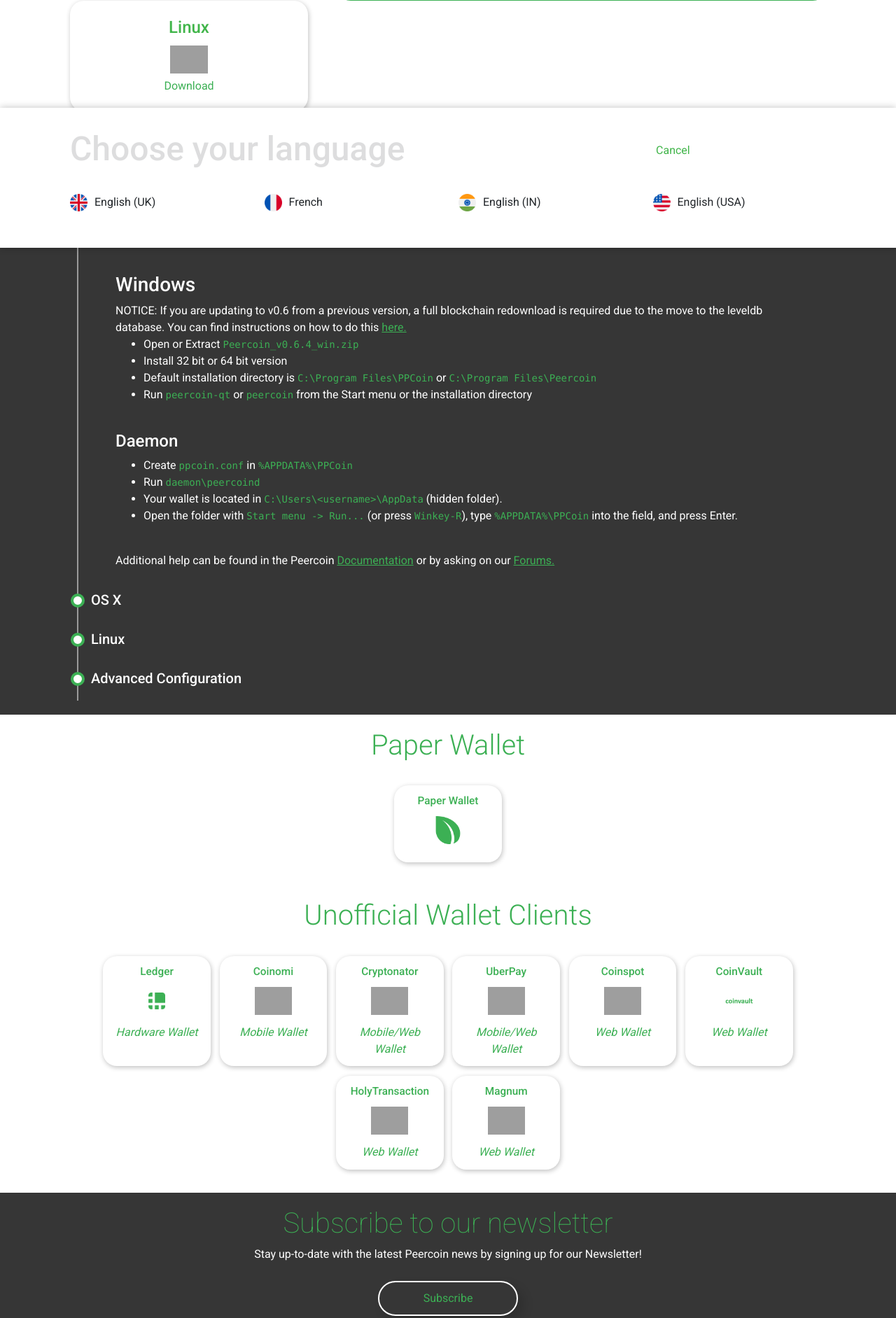
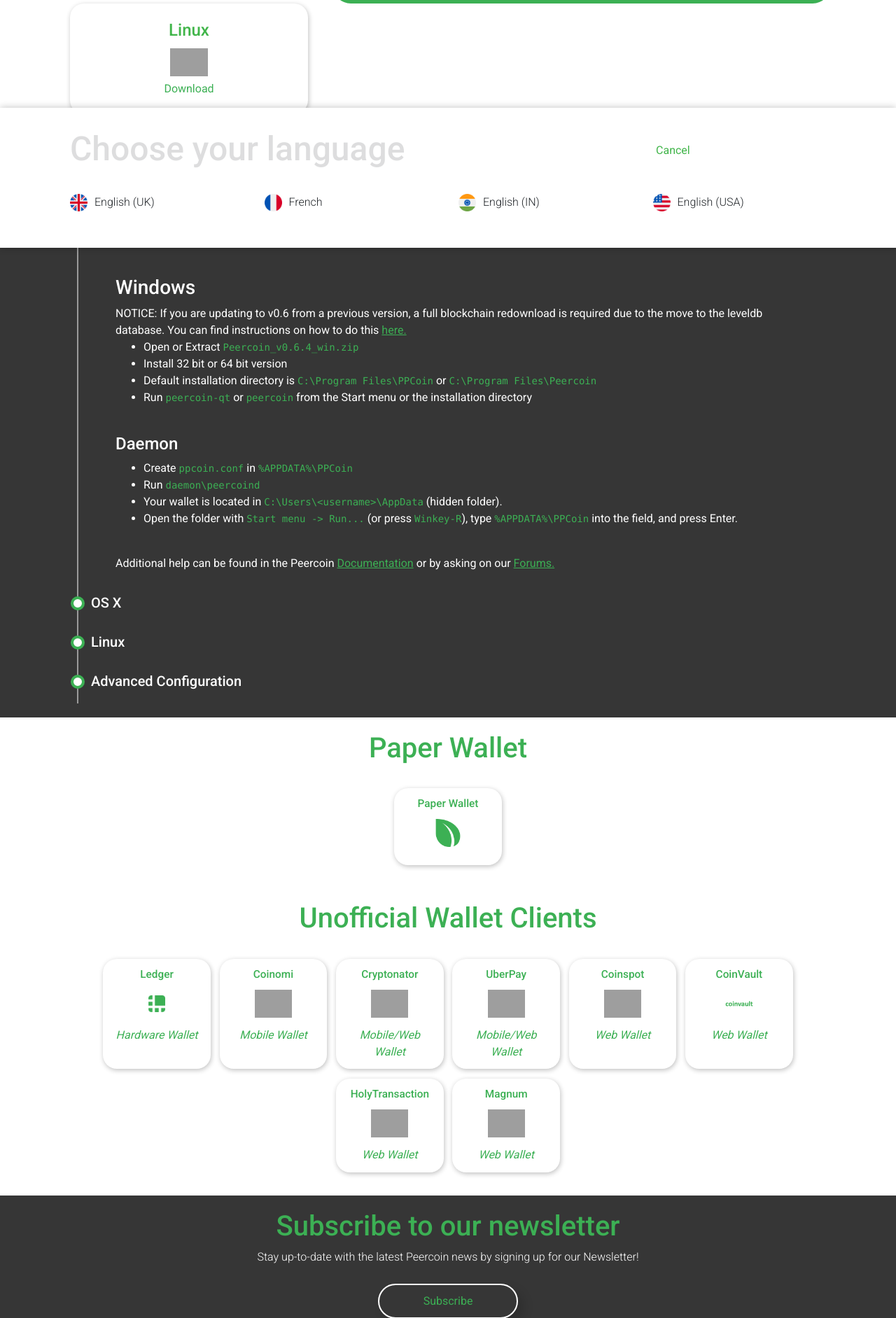
Before and after one commit to kazzkiq/new, a PHP site: page /wallet.html in a window 1280 px wide. Shown: the part 846-2729 px from the top of the page at 70% size. Run offline with PHP 8.4, Linux system fonts and the light colour scheme; some libraries are stand-ins or nearby versions; grey boxes are pictures that could not be loaded.

Commit message:
Small changes

```diff
--- a/css/style.css
+++ b/css/style.css
@@ -27,6 +27,9 @@
     padding-top: 10vh;
 }
 
+p {
+    font-weight: 300;
+}
 
 /*Medium Blog code */
 
@@ -760,7 +763,7 @@
 
 section#six h1.title {
     color: #3cb054;
-    font-weight: 200;
+    font-weight: 500;
 }
 
 section#six p.desc {
@@ -804,12 +807,12 @@
 }
 
 section#seven .title {
-    font-weight: 300;
+    font-weight: 500;
     color: #3cb054;
 }
 
 section#seven .title-alt {
-    font-weight: 300;
+    font-weight: 500;
     color: #000;
 }
 
--- a/footer.html
+++ b/footer.html
@@ -64,7 +64,7 @@
 document.write( '            <div class=\"container postfooter\">\n' );
 document.write( '                <div class=\"row\">\n' );
 document.write( '                    <div class=\"col-12\">\n' );
-document.write( '                        <span class=\"copyright\">Copyright © 2019 Peercoin Foundation  |  All Right Reserved</span>\n' );
+document.write( '                        <span class=\"copyright\">Copyright © 2019 Peercoin Foundation  |  All Rights Reserved</span>\n' );
 document.write( '                        <span class=\"right\">Website Funded by Iterative Capital</span>\n' );
 document.write( '                    </div>\n' );
 document.write( '                </div>\n' );
--- a/readable/footer-readable.html
+++ b/readable/footer-readable.html
@@ -64,7 +64,7 @@
             <div class="container postfooter">
                 <div class="row">
                     <div class="col-12">
-                        <span class="copyright">Copyright © 2019 Peercoin Foundation  |  All Right Reserved</span>
+                        <span class="copyright">Copyright © 2019 Peercoin Foundation  |  All Rights Reserved</span>
                         <span class="right">Website Funded by Iterative Capital</span>
                     </div>
                 </div>
--- a/wallet.html
+++ b/wallet.html
@@ -25,9 +25,8 @@
             <script language="javascript" type="text/javascript" src="menu.html"></script>
             <!-- MENU CODE CHUNK ABOVE.  PASTE TO UPDATE PAGES-->
             <div id="header-content" class="center-content">
-                <h1 class="title" style="padding-top: 150px">Peercoin Wallet</h1>
+                <h1 class="title" style="padding-top: 150px">Wallets</h1>
                 <br>
-                <!-- <p class="desc" style="padding-bottom: 40px">Hold and send Peercoin with the Peercoin Wallet client</p> -->
                 <div class="buttonWrap">
                     <a href="#install"><span><button>Installation</button></span></a>
                     <a href="#paperwallet"><span><button>Paper Wallet</button></span></a>
@@ -37,6 +36,9 @@
         </section>
         <section id="seven">
             <div class="container">
+                <div class="row justify-content-center">
+                    <h1 class="title"><a name="">Desktop Wallets</a></h1>
+                </div>
                 <div class="row">
                     <div class="col-md-4">
                         <div class="row mb-4 mt-2">
@@ -120,7 +122,7 @@
             <div class="container">
                 <div class="row">
                     <div class="col-md-12">
-                        <h1 class="title"><a name="install">Installation</a></h1>
+                        <h1 class="title"><a name="install" class="linked">Installation</a></h1>
                         <br>
                         <div id="accordion">
                             <!-- Windows -->
@@ -370,7 +372,7 @@
             <div class="container">
                 <div class="row">
                     <div class="col-md-12">
-                        <h1 class="title"><a name="paperwallet">Paper Wallet</a></h1>
+                        <h1 class="title"><a name="paperwallet" class="linked">Paper Wallet</a></h1>
                         <br>
                     </div>
                     <div class="col-md-12">
@@ -389,7 +391,7 @@
             <div class="container">
                 <div class="row">
                     <div class="col-12">
-                        <h1 class="title"><a name="unofficialclients">Unofficial Wallet Clients</a></h1>
+                        <h1 class="title"><a name="unofficialclients" class="linked">Unofficial Wallet Clients</a></h1>
                         <br>
                     </div>
                     <div class="col-md-12">
```
Also changed, not shown: other parts of css/style.css (+11 -11 lines), index.html (+4 -4 lines), img/foundation.png, img/foundation_white.png, img/peercoin-vertical-greenleaf-blacktext-transparent.png (added).
